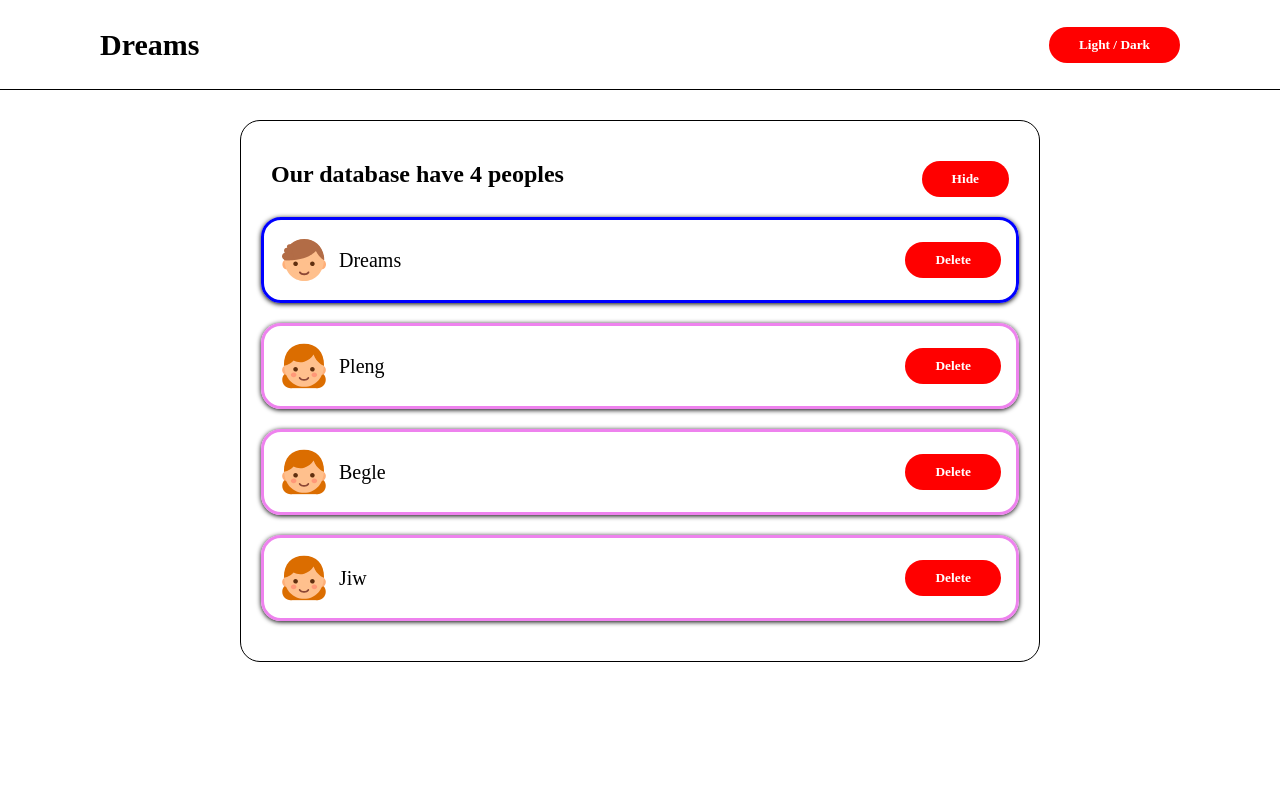
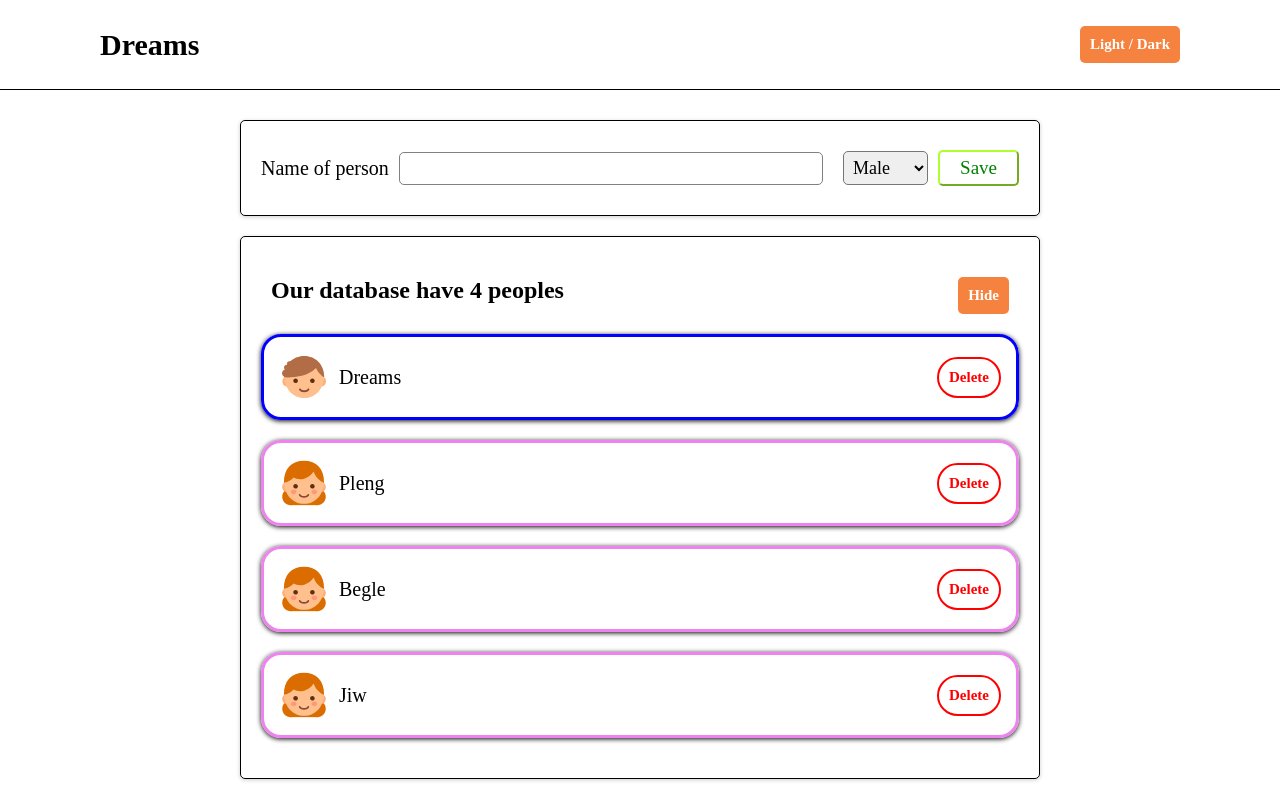
Before and after one commit to overyou2003/react-session, a React (Vite) app in the folder my-app/: page / in a window 1280 px wide. Built offline with nearby package versions, Linux system fonts and the light colour scheme; a web font is replaced by a local one.

Commit message:
commit from home

```diff
--- a/my-app/src/App.jsx
+++ b/my-app/src/App.jsx
@@ -1,6 +1,7 @@
 import { useState } from "react"
 import Header from "./components/Header"
 import Personlist from "./components/Personlist"
+import Addform from "./components/Addform"
 import "./App.css"
 
 function App() {
@@ -10,15 +11,22 @@ function App() {
     { id: 3, name: "Begle", gender: "Female" },
     { id: 4, name: "Jiw", gender: "Female" },
   ]);
+
+  function deleteUser(id) {
+    setData(data.filter((user)=>user.id!==id))
+  }
   return (
     <div className="app">
       <Header title="Dreams"/>
       <main>
-        <Personlist data={data}/>
+        <Addform/>
+        <Personlist data={data} deleteUser={deleteUser}/>
       </main>
     </div>
 
   )
 }
 
+
+
 export default App
--- /dev/null
+++ b/my-app/src/components/Addform.css
@@ -0,0 +1,49 @@
+.container {
+    box-shadow: rgba(0,0,0,0.2) 0px 1px 4px;
+}
+
+.btnSave {
+    padding: 5px 20px;
+    border-radius: 5px;
+    border-color: greenyellow;
+    cursor: pointer;
+    color: green;
+    background-color: transparent;
+    font-size: 19px;
+    transition: 0.3s;
+}
+
+.btnSave:hover {
+    background-color: greenyellow;
+    color: white;
+}
+
+.inputForm {
+    display: flex;
+    align-items: center;
+}
+
+label {
+    font-size: 20px;
+}
+
+input {
+    padding: 5px;
+    font-size: 18px;
+    border: 1px solid gray;
+    border-radius: 5px;
+    flex-grow: 1;
+    margin: 10px;
+
+}
+
+input:focus {
+    outline: none;
+}
+
+select {
+    padding: 5px;
+    font-size: 18px;
+    border-radius: 5px;
+    margin: 10px;
+}
--- /dev/null
+++ b/my-app/src/components/Addform.jsx
@@ -0,0 +1,20 @@
+import './Addform.css'
+import { useState } from 'react'
+
+export default function Addform() {
+    const [name,setName] = useState("")
+    const [gender,setGender] = useState("")
+    return (
+        <section className="container">
+            <form action="" className='inputForm'>
+                <label>Name of person</label>
+                <input type="text" value={name} onChange={(e)=>setName(e.target.value)} />
+                <select value={gender} onChange={(e)=>setGender(e.target.value)}>
+                    <option>Male</option>
+                    <option>Female</option>
+                </select>
+                <button type="submit" className="btnSave">Save</button>
+            </form>
+        </section>
+    )
+}
--- a/my-app/src/components/Header.css
+++ b/my-app/src/components/Header.css
@@ -10,3 +10,19 @@ nav {
     font-size: 20px;
     border-bottom: 1px solid black;
 }
+
+.btnLightDark {
+    padding: 10px;
+    border: none;
+    font-size: 15px;
+    font-weight: bold;
+    background-color: rgb(245, 130, 63);
+    color: white;
+    cursor: pointer;
+    border-radius: 5px;
+    transition: 0.3s;
+}
+
+.btnLightDark:hover {
+    background-color: rgb(248, 95, 7);
+}
--- a/my-app/src/components/Header.jsx
+++ b/my-app/src/components/Header.jsx
@@ -3,7 +3,7 @@ function Header(props) {
     return(
         <nav>
             <h1>{props.title}</h1>
-            <button>Light / Dark</button>
+            <button className="btnLightDark">Light / Dark</button>
         </nav>
     )
 }
--- a/my-app/src/components/Personlist.css
+++ b/my-app/src/components/Personlist.css
@@ -4,7 +4,7 @@
     margin: 20px auto;
     padding: 20px;
     border: 1px solid black;
-    border-radius: 20px;
+    border-radius: 5px;
 }
 
 li {
@@ -19,7 +19,22 @@ li {
     font-size: 20px;
 }
 
-.control {
+.btnDel {
+    padding: 10px;
+    border: 2px solid red;
+    font-size: 15px;
+    font-weight: bold;
+    background-color: transparent;
+
+    color: red;
+    cursor: pointer;
+    border-radius: 50px;
+    transition: 0.3s;
+}
+
+.btnDel:hover {
+    background-color: red;
+    color: white;
 }
 
 .header {
@@ -37,3 +52,21 @@ li {
 .left img {
     margin-right: 10px;
 }
+
+.btnShowHide {
+    padding: 10px;
+    border:none;
+    font-size: 15px;
+    font-weight: bold;
+    background-color: rgb(245, 130, 63);
+
+    color: white;
+    cursor: pointer;
+    border-radius: 5px;
+    transition: 0.3s;
+}
+
+.btnShowHide:hover {
+    background-color: rgb(248, 95, 7);
+    color: white;
+}
--- a/my-app/src/components/Personlist.jsx
+++ b/my-app/src/components/Personlist.jsx
@@ -2,8 +2,7 @@ import { useState } from "react";
 import "./Personlist.css"
 import User from "./User";
 
-export default function Personlist(props) {
-  const {data} = props
+export default function Personlist({data , deleteUser}) {
 
   const [show, setShow] = useState(true);
   console.table(data);
@@ -12,12 +11,12 @@ export default function Personlist(props) {
     <div className="container">
         <div className="header">
             <h2>Our database have {data.length} peoples</h2>
-            <button onClick={() => setShow(!show)}>{show ? "Hide" : "Show"}</button>
+            <button className="btnShowHide" onClick={() => setShow(!show)}>{show ? "Hide" : "Show"}</button>
         </div>
       <ul>
         {show &&
           data.map((element) => (
-            <User key={element.id} element={element}/>
+            <User key={element.id} element={element} deleteUser={deleteUser}/>
           ))}
       </ul>
     </div>
--- a/my-app/src/components/User.jsx
+++ b/my-app/src/components/User.jsx
@@ -1,7 +1,7 @@
 import boy from '../assets/boy.svg'
 import girl from '../assets/girl.svg'
 
-export default function User({element}) {
+export default function User({element , deleteUser}) {
     return (
         <>
             <li style={{borderStyle:'solid', borderColor:element.gender=="Male" ? 'blue' : 'violet'}}>
@@ -10,7 +10,7 @@ export default function User({element}) {
                     <p>{element.name}</p>
                 </div>
               <div className="control">
-                <button>Delete</button>
+                <button className='btnDel' onClick={()=> deleteUser(element.id)}>Delete</button>
               </div>
             </li>
         </>
--- a/my-app/src/index.css
+++ b/my-app/src/index.css
@@ -6,18 +6,3 @@
   box-sizing: border-box;
   font-family: "Epunda Slab", serif;
 }
-
-button {
-  background-color: red;
-  padding: 10px 30px;
-  color: white;
-  font-weight: bold;
-  cursor: pointer;
-  border: none;
-  border-radius: 20px;
-  transition: 0.3s;
-}
-
-button:hover {
-  background-color: rgb(247, 143, 143);
-}
```
